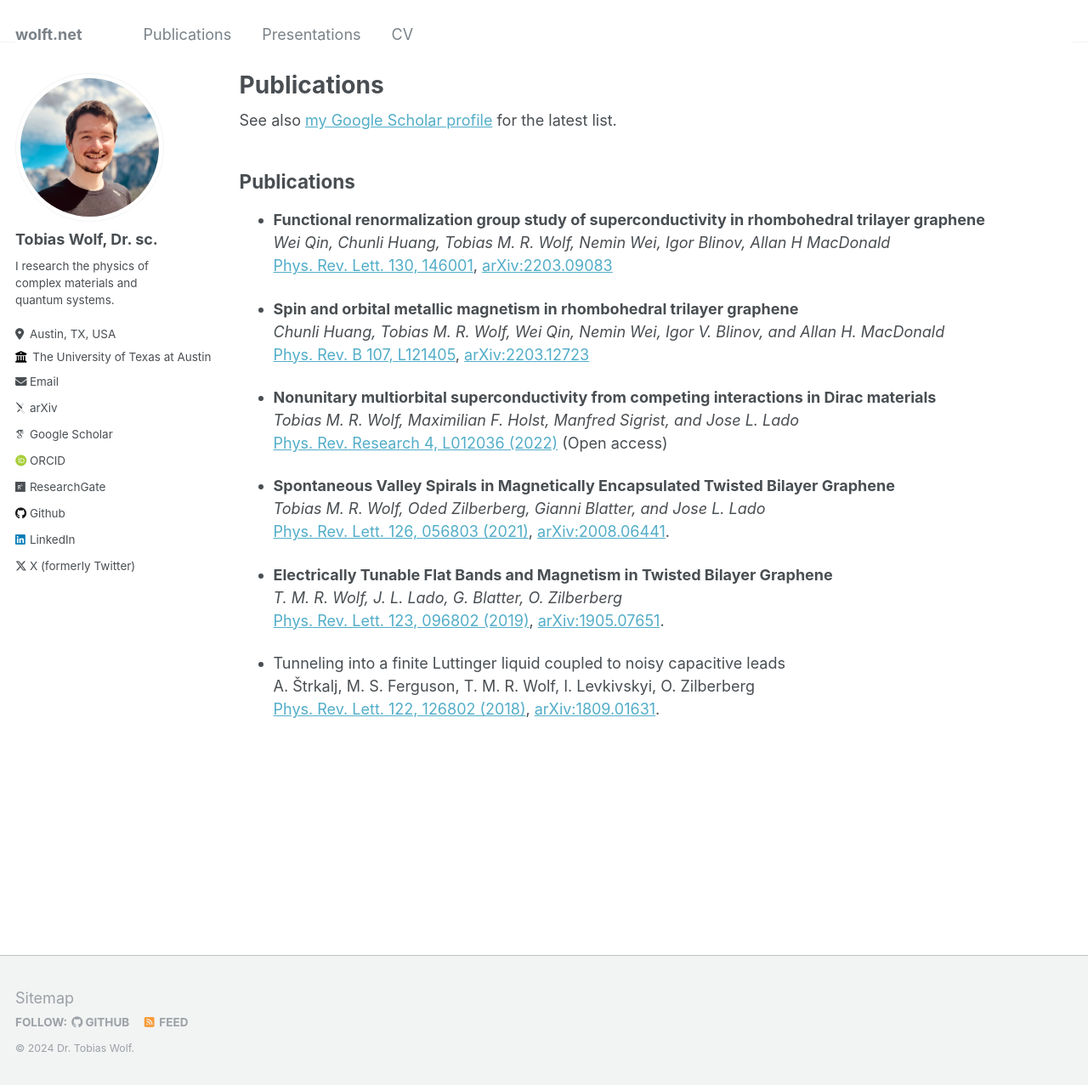
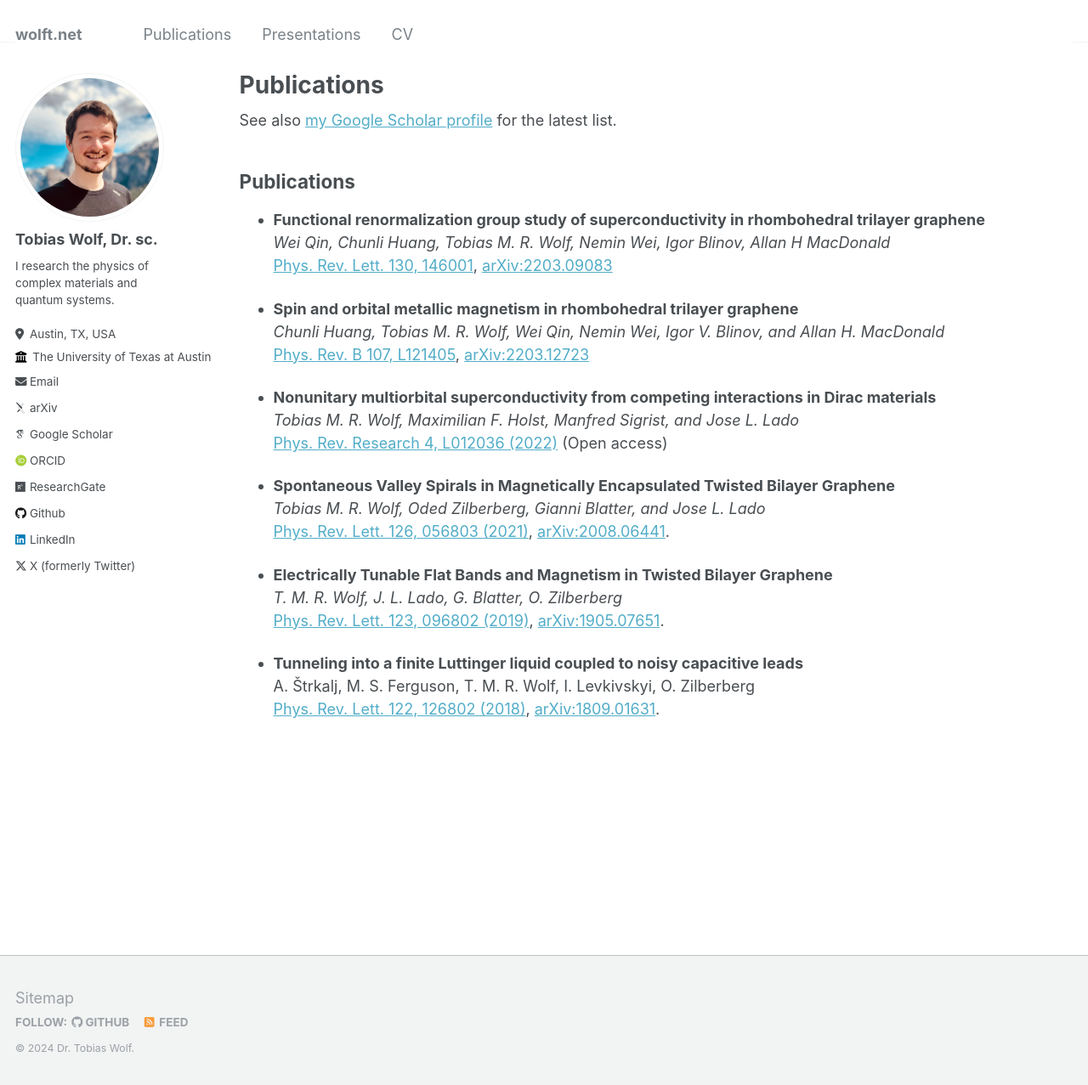
Before and after one commit to skilledwolf/skilledwolf.github.io, a Jekyll site: the page built from _pages/publications.md, in a window 1280 px wide and 1279 px high. Shown: the whole window at 85% size. Built offline with Jekyll 4.4.1, drawn with Linux system fonts in a browser that asks for light colours; some web fonts are replaced.

Commit message:
Trying to fix

```diff
--- a/_pages/publications.md
+++ b/_pages/publications.md
@@ -33,7 +33,7 @@ author_profile: true
     *T. M. R. Wolf, J. L. Lado, G. Blatter, O. Zilberberg*\
     [Phys. Rev. Lett. 123, 096802 (2019)](https://arxiv.org/ct?url=https%3A%2F%2Fdx.doi.org%2F10.1103%2FPhysRevLett.123.096802&v=7f46eec8), [arXiv:1905.07651](https://arxiv.org/abs/1905.07651).
 
--   Tunneling into a finite Luttinger liquid coupled to noisy capacitive leads\
+-   **Tunneling into a finite Luttinger liquid coupled to noisy capacitive leads**\
     A. Štrkalj, M. S. Ferguson, T. M. R. Wolf, I. Levkivskyi, O. Zilberberg\
     [Phys. Rev. Lett. 122, 126802 (2018)](https://journals.aps.org/prl/abstract/10.1103/PhysRevLett.122.126802), [arXiv:1809.01631](https://arxiv.org/abs/1809.01631).
 
```
Also changed, not shown: _pages/presentations.md (+1 -1 lines).
